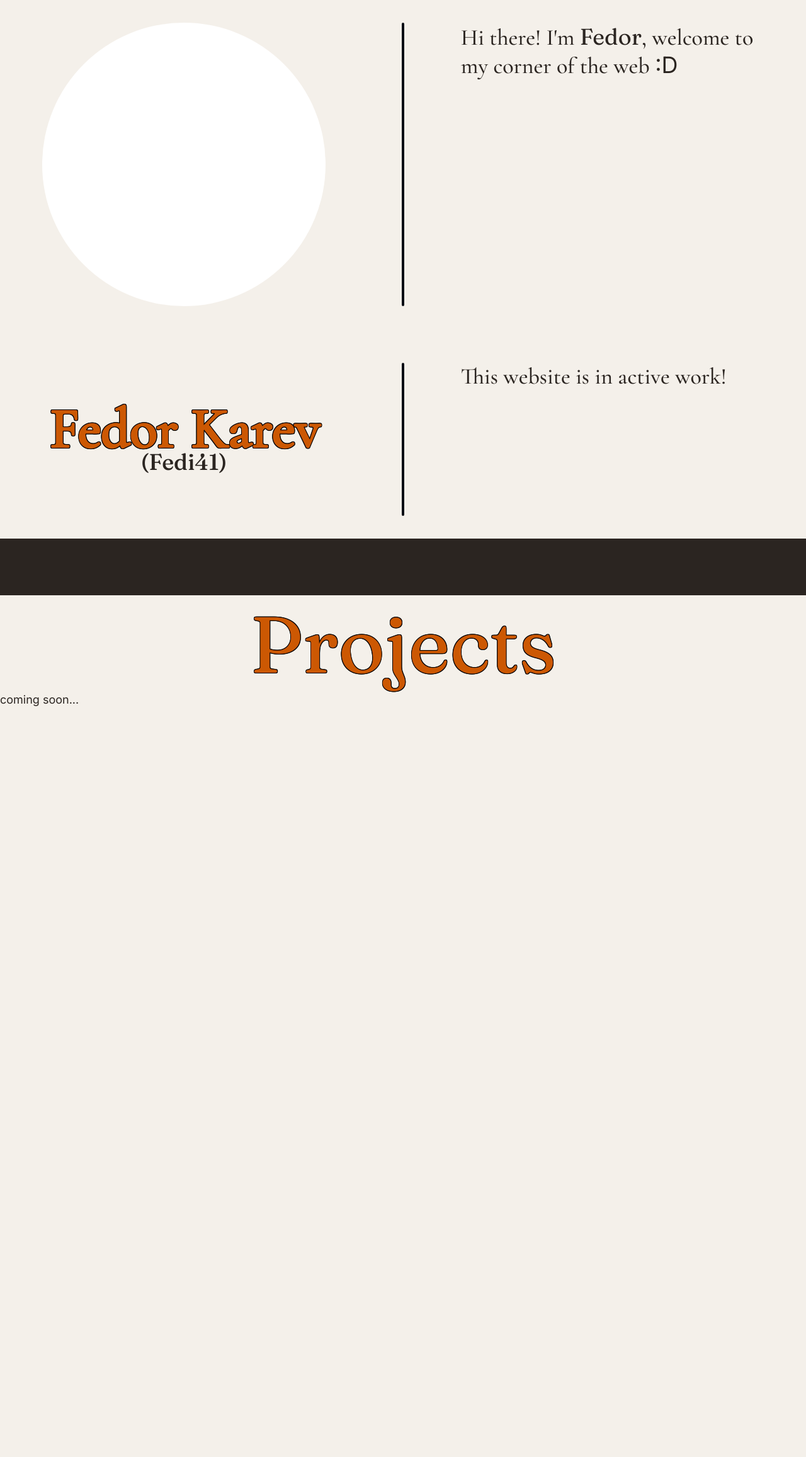
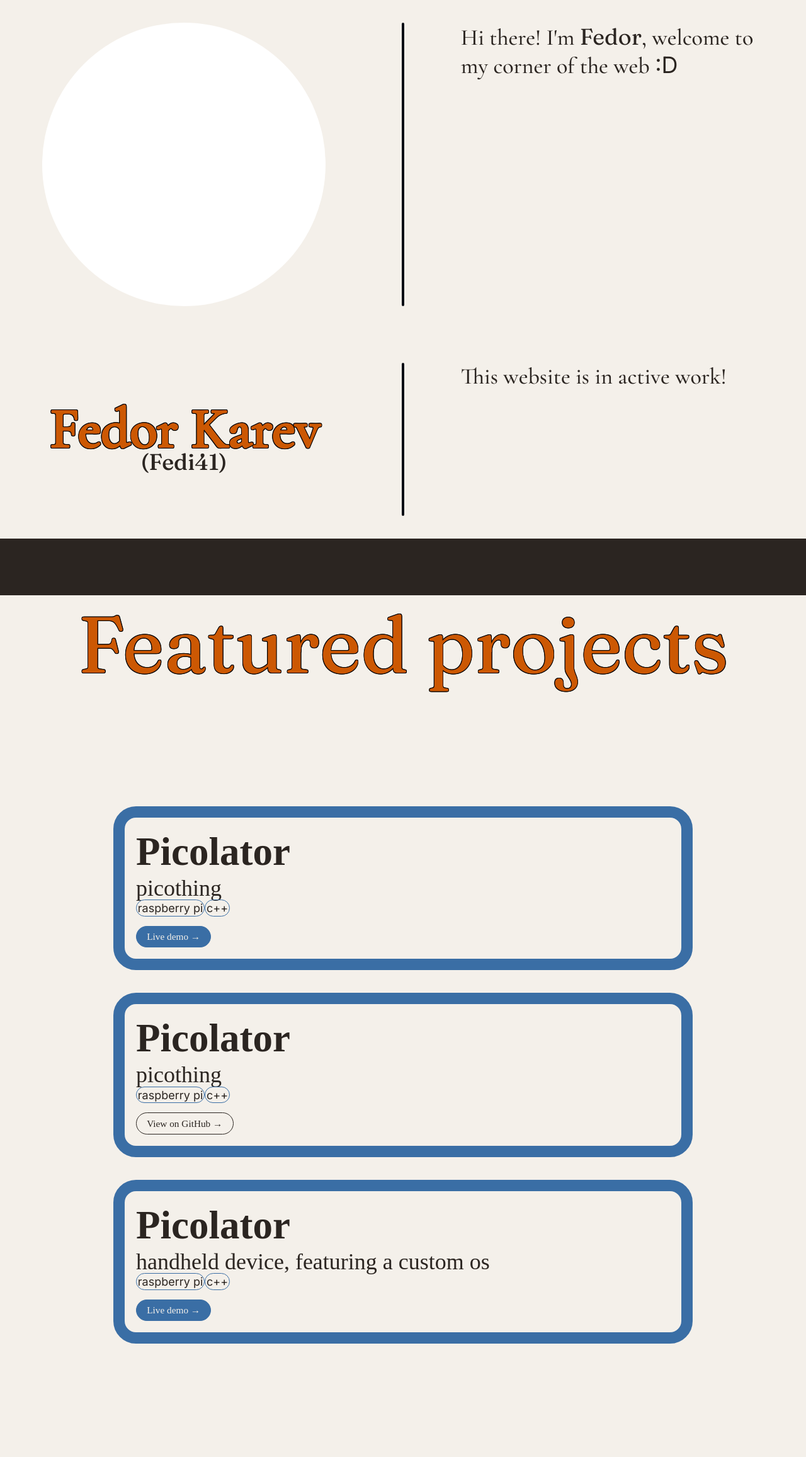
Before and after one commit to fedi41/fedi41.github.io, a Jekyll site: the page built from index.html, in a window 1280 px wide. Shown: the whole page at 63% size. Built offline with Jekyll 4.4.1, drawn with Linux system fonts in a browser that asks for light colours; some web fonts are replaced; before the commit the page ends 1755 px from its top, so only the background shows below that.

Commit message:
working on hte projects section. (with liquid)

```diff
--- a/_config.yml
+++ b/_config.yml
@@ -1,2 +1,13 @@
 title: Fedor Karev
 url: "https://fedi41.github.io"
+
+collections:
+  projects:
+    output: false
+    #sort_by: order
+defaults:
+  - scope:
+      path: ""
+      type: projects
+    values:
+      order: 999
--- a/_layouts/default.html
+++ b/_layouts/default.html
@@ -8,10 +8,15 @@
     <link rel="preconnect" href="https://fonts.googleapis.com">
     <link rel="preconnect" href="https://fonts.gstatic.com" crossorigin>
     <link href="https://fonts.googleapis.com/css2?family=Fraunces:opsz,wght@9..144,400;9..144,500&family=Cormorant+Garamond:wght@500&family=Source+Serif+4:opsz,wght@8..60,400&family=Inter:wght@400;500;700&display=swap" rel="stylesheet">
+    {% assign fonts = site.projects | map: "font" | compact | uniq %}
+    {% if fonts.size > 0 %}
+    <link href="https://fonts.googleapis.com/css2?{% for font in fonts %}family={{ font | replace: ' ', '+' }}:wght@400;700{% unless forloop.last %}&{% endunless %}{% endfor %}&display=swap" rel="stylesheet">
+    {% endif %}
 
     <link rel="stylesheet" href="{{ '/css/style.css' | relative_url }}">
     <link rel="stylesheet" href="{{ '/css/font.css' | relative_url }}">
     <link rel="stylesheet" href="{{ '/css/landing-page.css' | relative_url }}">
+    <link rel="stylesheet" href="{{ '/css/projects.css' | relative_url }}">
 
     <link rel="icon" type="image/svg+xml" href="/img/favicon.svg">
 </head>
--- /dev/null
+++ b/css/projects.css
@@ -0,0 +1,54 @@
+
+#projects-section {
+    width: 100vw;
+    min-height: 100vh;
+}
+
+#projects-grid {
+    display: grid;
+    gap: 2rem;
+    margin: 10rem;
+
+    columns: 1f 1f;
+}
+
+.project-btn {
+    display: inline-block;
+    margin-top: 1rem;
+    padding: 0.4rem 0.9rem;
+    border-radius: 1000px;
+    text-decoration: none;
+    font-size: 0.85rem;
+    transition: 0.2s all;
+}
+
+.project-btn.demo {
+    background: var(--card-accent);
+    color: var(--surface);
+    border: 0.1rem solid var(--card-accent);
+}
+.project-btn.demo:hover {
+    opacity: 0.85;
+}
+
+.project-btn.repo {
+    background: transparent;
+    color: var(--fg);
+    border: 0.1rem solid var(--fg);
+}
+.project-btn.repo:hover {
+    border-color: var(--card-accent);
+    color: var(--card-accent);
+}
+
+.project-tags .tag {
+    padding: 0.1rem;
+    border: 0.1rem solid var(--card-accent);
+    border-radius: 10000px;
+}
+
+.project-card {
+    border: 1rem solid var(--card-accent);
+    padding: 1rem;
+    border-radius: 2rem;
+}
--- a/css/style.css
+++ b/css/style.css
@@ -41,10 +41,6 @@ section {
     border-radius: 50%;
 }
 
-#projects-section {
-    width: 100vw;
-    height: 100vh;
-}
 
 
 img {
--- a/index.html
+++ b/index.html
@@ -23,7 +23,33 @@ title: Fedor Karev
 <section id="projects-section">
     <div>
         <div style="height: 10vh; background-color: var(--fg);"></div>
-        <div class="outline-text color-accent big-font f-fraunces centered-text">Projects</div>
+        <div class="outline-text color-accent big-font f-fraunces centered-text">Featured projects</div>
     </div>
-    coming soon...
+    <div id="projects-grid">
+    {% assign sorted_projects = site.projects | sort: "order" %}
+    {% for project in sorted_projects %}
+    <div class="project-card" style="font-family: '{{ project.font | default: 'Fraunces' }}', serif; --card-accent: {{ project.accent | default: 'var(--accent)' }};">
+
+        {% if project.thumbnail %}
+        <div class="project-thumb" style="background-image: url('{{ project.thumbnail | relative_url }}');"></div>
+        {% endif %}
+
+        <h3 class="medium-font">
+            {{ project.title }}
+        </h3>
+        <p class="small-font">{{ project.description }}</p>
+
+        {% if project.tags %}
+        <div class="project-tags f-inter">
+            {% for tag in project.tags %}<span class="tag">{{ tag }}</span>{% endfor %}
+        </div>
+        {% endif %}
+
+        <a class="project-btn {{ project.type }}" href="{{ project.url }}">
+            {% if project.type == "demo" %}Live demo →{% else %}View on GitHub →{% endif %}
+        </a>
+    </div>
+    {% endfor %}
+</div>
+
 </section>
```
Also changed, not shown: _projects/picolator copy 2.md (added, +11 -0 lines), _projects/picolator copy.md (added, +11 -0 lines), _projects/picolator.md (added, +11 -0 lines), css/project-grid.css (deleted).
